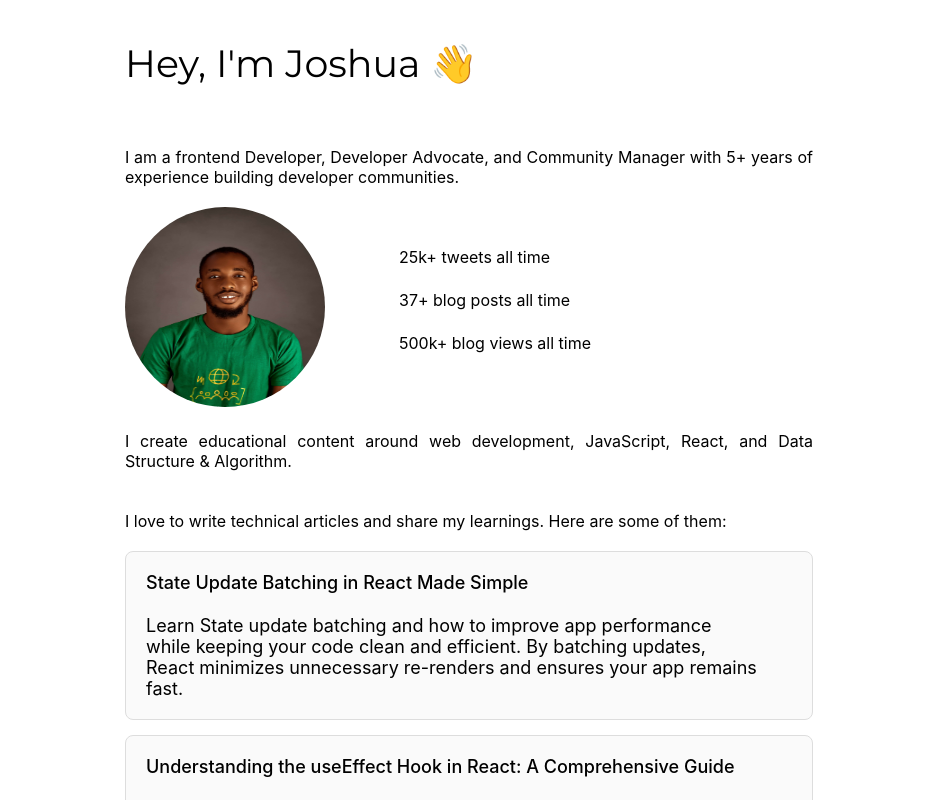
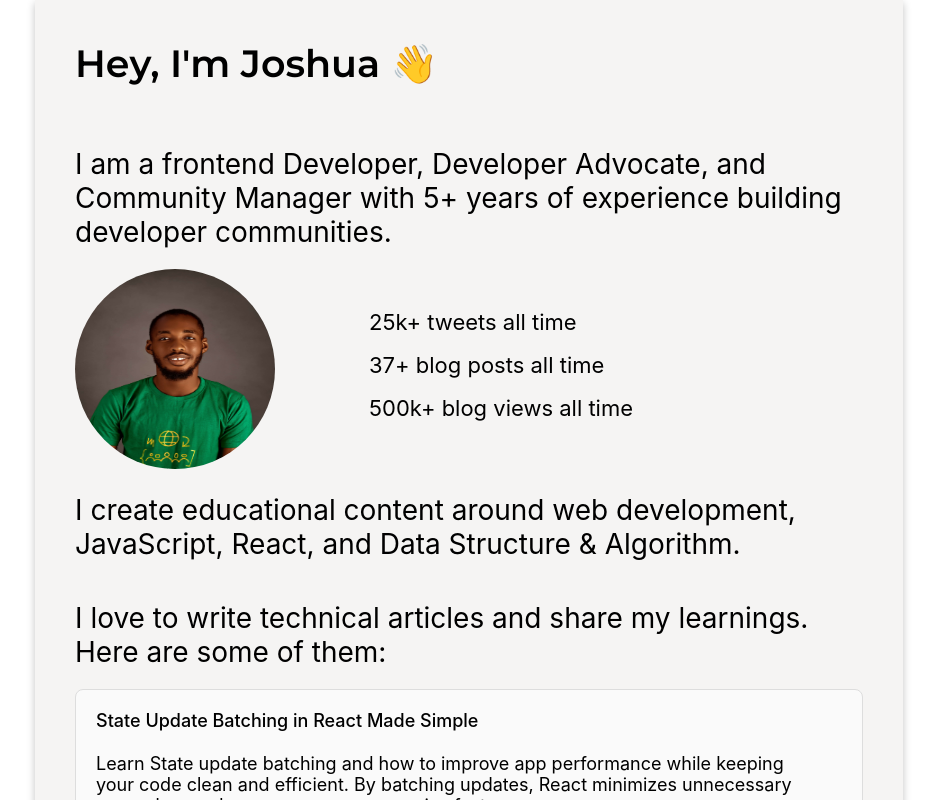
Before and after one commit to Josh-Alhassan/joahua-alhassan, a React (Create React App) app: page / in a window 1280 px wide. Shown: the top 800 px of the page, without its empty margins (171-1108 px from the left). Built offline with nearby package versions, Linux system fonts and the light colour scheme; some icons are missing.

Commit message:
fix response issue v2

```diff
--- a/src/App.css
+++ b/src/App.css
@@ -37,16 +37,16 @@
   }
 }
 
-@media screen and (min-width: 320px) {
-  .app-style {
-    padding: 20px;
-  }
+.app-style {
+  padding: 20px;
+  background-color: rgb(230, 228, 226, 0.4);
+  box-shadow: rgba(0, 0, 0, 0.24) 0px 3px 8px;
 }
 
 @media screen and (min-width: 768px) {
   .app-style {
     padding: 40px;
-    max-width: 768px;
+    max-width: 868px;
     margin: 0 auto;
   }
 }
--- a/src/components/Accordion.js
+++ b/src/components/Accordion.js
@@ -1,5 +1,7 @@
 import React from "react";
 import PropTypes from "prop-types";
+
+import style from "./Accordion.module.css";
 
 const Accordion = ({ title, description, link }) => {
   return (
@@ -9,7 +11,9 @@ const Accordion = ({ title, description, link }) => {
       rel="noopener noreferrer"
       style={styles.container}
     >
-      <h3 style={styles.title}>{title}</h3>
+      <h3 style={styles.title} className={style.accordionTitle}>
+        {title}
+      </h3>
       <div style={styles.content}>
         <p style={styles.description}>{description}</p>
         <div>
--- /dev/null
+++ b/src/components/Accordion.module.css
@@ -0,0 +1,5 @@
+@media screen and (max-width: 617px) {
+  .accordionTitle {
+    font-size: 22px;
+  }
+}
--- a/src/components/Profile.module.css
+++ b/src/components/Profile.module.css
@@ -1,4 +1,3 @@
-@media screen and (min-width: 320px) {
 .profileContainer {
   display: flex;
   flex-direction: column;
@@ -13,7 +12,6 @@
 
 .profileCard {
   padding-top: 20px;
-  }
 }
 
 @media screen and (min-width: 617px) {
@@ -31,3 +29,9 @@
     padding-top: 40px;
   }
 }
+
+@media screen and (min-width: 769px) {
+  .profileContainer {
+    gap: 60px;
+  }
+}
--- a/src/pages/Home.js
+++ b/src/pages/Home.js
@@ -39,7 +39,7 @@ const socialLinks = [
 const Home = () => {
   return (
     <div className={style.homePage}>
-      <PrimaryHeader fontWeight="400">Hey, I'm Joshua 👋</PrimaryHeader>
+      <PrimaryHeader>Hey, I'm Joshua 👋</PrimaryHeader>
       <Article>
         I am a frontend Developer, Developer Advocate, and Community Manager
         with 5+ years of experience building developer communities.
--- a/src/pages/Home.module.css
+++ b/src/pages/Home.module.css
@@ -1,5 +1,5 @@
 /*========== Responsive typography ==========*/
-@media screen and (min-width: 320px) {
+
 .homePage {
   /* background-color: orange; */
 }
@@ -17,7 +17,6 @@
 
   margin-top: 40px;
 }
-}
 
 @media screen and (min-width: 617px) {
   .homePage {
--- a/src/utilities/Article.js
+++ b/src/utilities/Article.js
@@ -1,8 +1,13 @@
 import React from "react";
+
+import style from "./Article.module.css";
 
 function Article({ children }) {
   return (
-    <article style={{ textAlign: "justify", padding: "20px 0" }}>
+    <article
+      className={style.article}
+      style={{ textAlign: "left", padding: "20px 0" }}
+    >
       {children}
     </article>
   );
--- /dev/null
+++ b/src/utilities/Article.module.css
@@ -0,0 +1,6 @@
+@media screen and (min-width: 617px) {
+  .article {
+    font-size: 28px;
+    text-align: left;
+  }
+}
--- a/src/utilities/PrimaryHeader.module.css
+++ b/src/utilities/PrimaryHeader.module.css
@@ -1,17 +1,14 @@
-/* .primaryHeader {
+/*========== 380px Mobile Size  ==========*/
+
+.primaryHeader {
+  font-size: 28px;
   margin-bottom: 40px;
-} */
-
-/*========== 380px Mobile Size  ==========*/
-@media screen and (min-width: 320px) {
-  .primaryHeader {
-    font-size: 28px;
-    margin-bottom: 40px;
-  }
+  font-weight: 400;
 }
 
 @media screen and (min-width: 617px) {
   .primaryHeader {
     font-size: 38px;
+    font-weight: 600;
   }
 }
--- a/src/utilities/SocialBlock.js
+++ b/src/utilities/SocialBlock.js
@@ -1,8 +1,15 @@
 import React from "react";
+
+import "../App.css";
 
 function SocialBlock({ children }) {
   return (
-    <div style={{ padding: "15px", background: "#FAFAFA" }}>{children}</div>
+    <div
+      className="social-block"
+      style={{ padding: "15px", background: "#FAFAFA" }}
+    >
+      {children}
+    </div>
   );
 }
 
--- a/src/utilities/SocialList.js
+++ b/src/utilities/SocialList.js
@@ -1,11 +1,15 @@
 import React from "react";
 import PropTypes from "prop-types";
+
+import style from "./SocialList.module.css";
 
 function SocialList({ icon, description }) {
   return (
     <div style={{ display: "flex", gap: "10px", marginBottom: "15px" }}>
       <div>{icon}</div>
-      <figcaption style={{ display: "block" }}>{description}</figcaption>
+      <figcaption className={style.description} style={{ display: "block" }}>
+        {description}
+      </figcaption>
     </div>
   );
 }
--- /dev/null
+++ b/src/utilities/SocialList.module.css
@@ -0,0 +1,5 @@
+@media screen and (min-width: 617px) {
+  .description {
+    font-size: 22px;
+  }
+}
```
Lines whose indentation alone changed are shown as unchanged.
